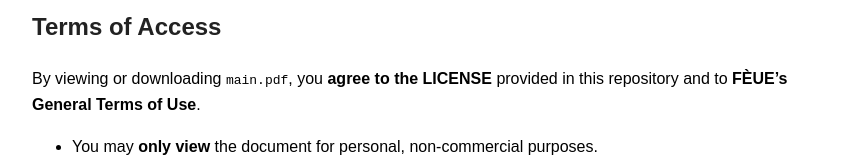
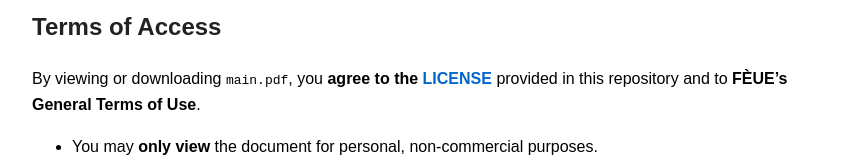
Before and after one commit to FEUE256/PON, a plain HTML site: page index.html in a window 1280 px wide. Shown: the part 304-464 px from the top of the page, without its empty margins (208-1064 px from the left). Drawn offline with Linux system fonts and the light colour scheme.

Commit message:
Update index.html

```diff
--- a/index.html
+++ b/index.html
@@ -48,7 +48,7 @@
 
   <div class="section">
     <h2>Terms of Access</h2>
-    <p>By viewing or downloading <code>main.pdf</code>, you <strong>agree to the LICENSE</strong> provided in this repository and to <strong>FÈUE’s General Terms of Use</strong>.</p>
+    <p>By viewing or downloading <code>main.pdf</code>, you <strong>agree to the <a href="./LICENSE" target="_blank">LICENSE</a></strong> provided in this repository and to <strong>FÈUE’s General Terms of Use</strong>.</p>
 
     <ul>
       <li>You may <strong>only view</strong> the document for personal, non-commercial purposes.</li>
```
